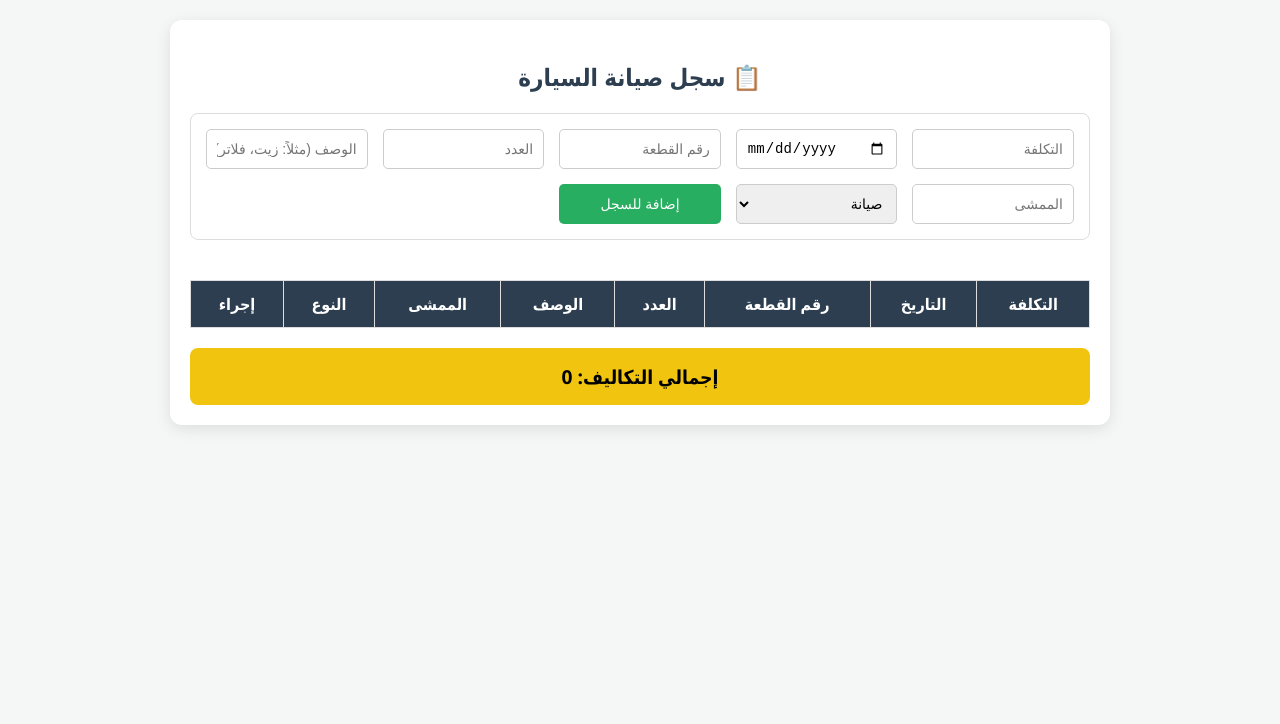
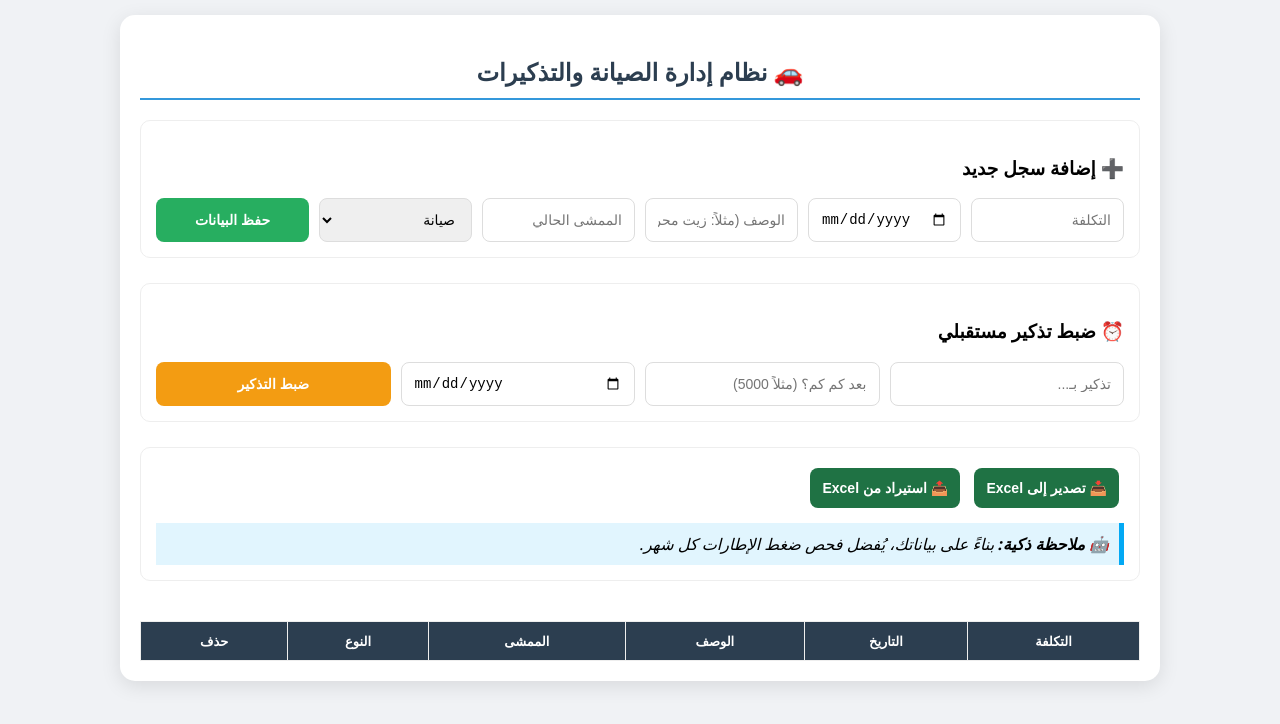
Before and after one commit to cxx7/Html2Apk, a website: page www/index.html in a window 1280 px wide. Drawn offline with Linux system fonts and the light colour scheme.

Commit message:
Update index.html
تحديث 2

```diff
--- a/www/index.html
+++ b/www/index.html
@@ -3,195 +3,196 @@
 <head>
     <meta charset="UTF-8">
     <meta name="viewport" content="width=device-width, initial-scale=1.0">
-    <title>متابع صيانة السيارة</title>
+    <title>مساعد صيانة السيارات الذكي</title>
+    <script src="https://cdnjs.cloudflare.com/ajax/libs/xlsx/0.18.5/xlsx.full.min.js"></script>
     <style>
         :root {
-            --primary-color: #2c3e50;
-            --accent-color: #3498db;
-            --success-color: #27ae60;
-            --danger-color: #e74c3c;
-            --bg-color: #f4f7f6;
+            --primary: #2c3e50; --accent: #3498db; --warning: #f39c12; --danger: #e74c3c;
         }
+        body { font-family: 'Segoe UI', sans-serif; background: #f0f2f5; padding: 15px; margin: 0; }
+        .container { max-width: 1000px; margin: auto; background: white; padding: 20px; border-radius: 15px; box-shadow: 0 5px 20px rgba(0,0,0,0.1); }
+        h2 { text-align: center; color: var(--primary); border-bottom: 2px solid var(--accent); padding-bottom: 10px; }
 
-        body {
-            font-family: 'Segoe UI', Tahoma, Geneva, Verdana, sans-serif;
-            background-color: var(--bg-color);
-            margin: 0;
-            padding: 20px;
-        }
+        .section { margin-bottom: 25px; padding: 15px; border: 1px solid #eee; border-radius: 10px; }
+        .grid-inputs { display: grid; grid-template-columns: repeat(auto-fit, minmax(140px, 1fr)); gap: 10px; }
 
-        .container {
-            max-width: 900px;
-            margin: auto;
-            background: white;
-            padding: 20px;
-            border-radius: 12px;
-            box-shadow: 0 4px 15px rgba(0,0,0,0.1);
-        }
+        input, select, button { padding: 12px; border: 1px solid #ddd; border-radius: 8px; font-size: 14px; }
+        button { cursor: pointer; border: none; font-weight: bold; transition: 0.3s; }
+        .btn-add { background: #27ae60; color: white; }
+        .btn-excel { background: #1f7244; color: white; margin: 5px; }
+        .btn-alert { background: var(--warning); color: white; }
 
-        h2 { text-align: center; color: var(--primary-color); }
+        table { width: 100%; border-collapse: collapse; margin-top: 15px; font-size: 13px; }
+        th, td { border: 1px solid #eee; padding: 10px; text-align: center; }
+        th { background: var(--primary); color: white; }
 
-        .form-group {
-            display: grid;
-            grid-template-columns: repeat(auto-fit, minmax(150px, 1fr));
-            gap: 15px;
-            margin-bottom: 20px;
-            padding: 15px;
-            border: 1px solid #ddd;
-            border-radius: 8px;
-        }
-
-        input, select, button {
-            padding: 10px;
-            border: 1px solid #ccc;
-            border-radius: 5px;
-            font-size: 14px;
-        }
-
-        button {
-            cursor: pointer;
-            background-color: var(--success-color);
-            color: white;
-            border: none;
-            transition: 0.3s;
-        }
-
-        button:hover { opacity: 0.8; }
-
-        .table-container { overflow-x: auto; }
-
-        table {
-            width: 100%;
-            border-collapse: collapse;
-            margin-top: 20px;
-        }
-
-        th, td {
-            border: 1px solid #ddd;
-            padding: 12px;
-            text-align: center;
-        }
-
-        th { background-color: var(--primary-color); color: white; }
-
-        .total-box {
-            margin-top: 20px;
-            padding: 15px;
-            background: #f1c40f;
-            text-align: center;
-            font-weight: bold;
-            font-size: 1.2em;
-            border-radius: 8px;
-        }
-
-        .delete-btn { background-color: var(--danger-color); padding: 5px 10px; }
-
-        /* ألوان الحالات مثل الصورة */
-        .type-maintenance { color: #d35400; font-weight: bold; }
-        .type-addition { color: #2980b9; font-weight: bold; }
+        .reminder-card { background: #fff3cd; border-right: 5px solid #ffc107; padding: 10px; margin-top: 10px; border-radius: 5px; }
+        .ai-note { background: #e1f5fe; border-right: 5px solid #03a9f4; padding: 10px; margin-top: 10px; font-style: italic; }
     </style>
 </head>
 <body>
 
 <div class="container">
-    <h2>📋 سجل صيانة السيارة</h2>
+    <h2>🚗 نظام إدارة الصيانة والتذكيرات</h2>
 
-    <div class="form-group">
+    <div class="section">
+        <h3>➕ إضافة سجل جديد</h3>
+        <div class="grid-inputs">
             <input type="number" id="cost" placeholder="التكلفة">
             <input type="date" id="date">
-        <input type="text" id="partNo" placeholder="رقم القطعة">
-        <input type="number" id="quantity" placeholder="العدد">
-        <input type="text" id="desc" placeholder="الوصف (مثلاً: زيت، فلاتر)">
-        <input type="number" id="mileage" placeholder="الممشى">
+            <input type="text" id="desc" placeholder="الوصف (مثلاً: زيت محرك)">
+            <input type="number" id="mileage" placeholder="الممشى الحالي">
             <select id="type">
                 <option value="صيانة">صيانة</option>
                 <option value="إضافة">إضافة</option>
             </select>
-        <button onclick="addData()">إضافة للسجل</button>
+            <button class="btn-add" onclick="addData()">حفظ البيانات</button>
+        </div>
     </div>
 
-    <div class="table-container">
+    <div class="section">
+        <h3>⏰ ضبط تذكير مستقبلي</h3>
+        <div class="grid-inputs">
+            <input type="text" id="remDesc" placeholder="تذكير بـ...">
+            <input type="number" id="remKm" placeholder="بعد كم كم؟ (مثلاً 5000)">
+            <input type="date" id="remDate" placeholder="أو بتاريخ معين">
+            <button class="btn-alert" onclick="addReminder()">ضبط التذكير</button>
+        </div>
+        <div id="remindersList"></div>
+    </div>
+
+    <div class="section">
+        <button class="btn-excel" onclick="exportToExcel()">📥 تصدير إلى Excel</button>
+        <input type="file" id="importFile" style="display:none" onchange="importFromExcel(event)">
+        <button class="btn-excel" onclick="document.getElementById('importFile').click()">📤 استيراد من Excel</button>
+
+        <div class="ai-note">
+            <strong>🤖 ملاحظة ذكية:</strong>
+            <span id="aiAdvice">بناءً على بياناتك، يُفضل فحص ضغط الإطارات كل شهر.</span>
+        </div>
+    </div>
+
+    <div style="overflow-x:auto">
         <table id="maintTable">
             <thead>
                 <tr>
                     <th>التكلفة</th>
                     <th>التاريخ</th>
-                    <th>رقم القطعة</th>
-                    <th>العدد</th>
                     <th>الوصف</th>
                     <th>الممشى</th>
                     <th>النوع</th>
-                    <th>إجراء</th>
+                    <th>حذف</th>
                 </tr>
             </thead>
-            <tbody id="tableBody">
-                </tbody>
+            <tbody id="tableBody"></tbody>
         </table>
-    </div>
-
-    <div class="total-box" id="totalCost">
-        إجمالي التكاليف: 0
     </div>
 </div>
 
 <script>
     let maintenanceData = JSON.parse(localStorage.getItem('carLog')) || [];
+    let reminders = JSON.parse(localStorage.getItem('carReminders')) || [];
 
+    // --- وظائف البيانات ---
     function addData() {
         const entry = {
-            id: Date.now(),
             cost: document.getElementById('cost').value || 0,
             date: document.getElementById('date').value || '-',
-            partNo: document.getElementById('partNo').value || '-',
-            quantity: document.getElementById('quantity').value || '-',
             desc: document.getElementById('desc').value || '-',
-            mileage: document.getElementById('mileage').value || '-',
+            mileage: document.getElementById('mileage').value || 0,
             type: document.getElementById('type').value
         };
-
         maintenanceData.push(entry);
-        saveAndRender();
-        clearInputs();
+        saveAll();
     }
 
-    function deleteData(id) {
-        maintenanceData = maintenanceData.filter(item => item.id !== id);
-        saveAndRender();
+    // --- وظائف التذكير ---
+    function addReminder() {
+        const rem = {
+            desc: document.getElementById('remDesc').value,
+            km: document.getElementById('remKm').value,
+            date: document.getElementById('remDate').value,
+            active: true
+        };
+        reminders.push(rem);
+        saveAll();
     }
 
-    function saveAndRender() {
+    function checkReminders() {
+        const lastMileage = maintenanceData.length > 0 ? Math.max(...maintenanceData.map(d => d.mileage)) : 0;
+        const list = document.getElementById('remindersList');
+        list.innerHTML = '';
+
+        reminders.forEach(r => {
+            let msg = `تذكير: ${r.desc} - `;
+            if(r.km) msg += `متبقي ${r.km - lastMileage} كم تقريباً.`;
+            if(r.date) msg += ` موعده في ${r.date}.`;
+
+            list.innerHTML += `<div class="reminder-card">${msg}</div>`;
+        });
+    }
+
+    // --- وظائف EXCEL ---
+    function exportToExcel() {
+        const ws = XLSX.utils.json_to_sheet(maintenanceData);
+        const wb = XLSX.utils.book_new();
+        XLSX.utils.book_append_sheet(wb, ws, "Maintenance");
+        XLSX.writeFile(wb, "Car_Maintenance_Log.xlsx");
+    }
+
+    function importFromExcel(event) {
+        const file = event.target.files[0];
+        const reader = new FileReader();
+        reader.onload = (e) => {
+            const data = new Uint8Array(e.target.result);
+            const workbook = XLSX.read(data, {type: 'array'});
+            const firstSheet = workbook.Sheets[workbook.SheetNames[0]];
+            const json = XLSX.utils.sheet_to_json(firstSheet);
+            maintenanceData = json;
+            saveAll();
+        };
+        reader.readAsArrayBuffer(file);
+    }
+
+    // --- حفظ وعرض ---
+    function saveAll() {
         localStorage.setItem('carLog', JSON.stringify(maintenanceData));
+        localStorage.setItem('carReminders', JSON.stringify(reminders));
+        renderTable();
+        checkReminders();
+        generateAIAdvice();
+    }
+
+    function renderTable() {
         const tbody = document.getElementById('tableBody');
         tbody.innerHTML = '';
-        let total = 0;
-
-        maintenanceData.forEach(item => {
-            total += parseFloat(item.cost);
-            const row = `
+        maintenanceData.forEach((item, index) => {
+            tbody.innerHTML += `
                 <tr>
-                    <td style="background-color: ${item.cost > 500 ? '#ffcccc' : '#e6fffa'}">${item.cost}</td>
+                    <td>${item.cost}</td>
                     <td>${item.date}</td>
-                    <td>${item.partNo}</td>
-                    <td>${item.quantity}</td>
                     <td>${item.desc}</td>
                     <td>${item.mileage}</td>
-                    <td class="${item.type === 'صيانة' ? 'type-maintenance' : 'type-addition'}">${item.type}</td>
-                    <td><button class="delete-btn" onclick="deleteData(${item.id})">حذف</button></td>
+                    <td>${item.type}</td>
+                    <td><button onclick="deleteItem(${index})" style="background:red; color:white;">X</button></td>
                 </tr>
             `;
-            tbody.innerHTML += row;
         });
-
-        document.getElementById('totalCost').innerText = `إجمالي التكاليف: ${total}`;
     }
 
-    function clearInputs() {
-        document.querySelectorAll('input').forEach(input => input.value = '');
+    function deleteItem(index) {
+        maintenanceData.splice(index, 1);
+        saveAll();
     }
 
-    // عرض البيانات عند فتح التطبيق
-    saveAndRender();
+    // محاكاة بسيطة للذكاء الصناعي لإعطاء نصائح
+    function generateAIAdvice() {
+        if(maintenanceData.length > 5) {
+            document.getElementById('aiAdvice').innerText = "نصيحة: يبدو أنك تستهلك الكثير على الزيوت، جرب نوعاً يدوم لـ 10,000 كم لتوفير التكاليف.";
+        }
+    }
+
+    window.onload = saveAll;
 </script>
-
 </body>
 </html>
```
Lines whose indentation alone changed are shown as unchanged.
